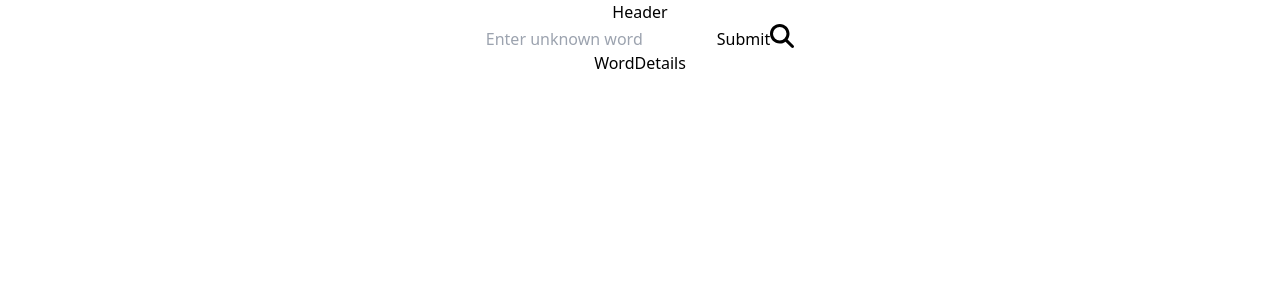
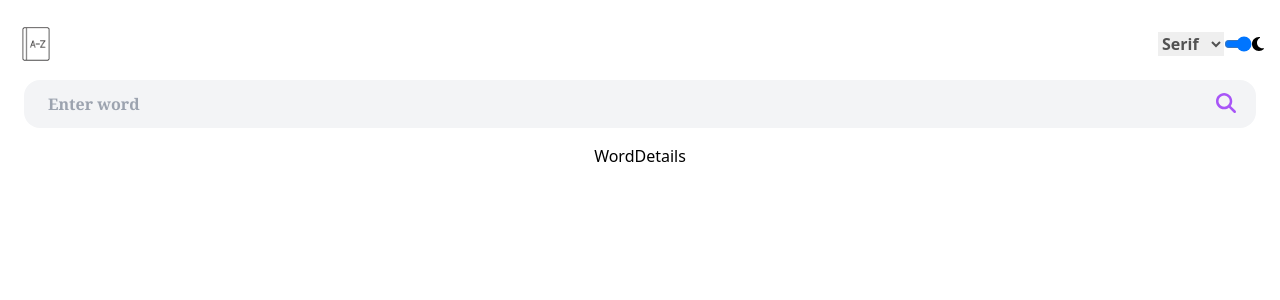
Before and after one commit to Sonny3fingers/dictionary-web-app, a React (Create React App) app: page / in a window 1280 px wide. Shown: the top 300 px of the page. Built offline with nearby package versions, Linux system fonts and the light colour scheme.

Commit message:
Added header component logo and form

```diff
--- a/src/App.js
+++ b/src/App.js
@@ -4,7 +4,7 @@ import WordDetails from "./components/WordDetails";
 
 function App() {
   return (
-    <div className="flex flex-col justify-center items-center">
+    <div className="flex flex-col justify-center items-center px-4 py-6">
       <Header />
       <WordForm />
       <WordDetails />
--- a/src/components/Header.jsx
+++ b/src/components/Header.jsx
@@ -1,9 +1,37 @@
 import React from "react";
+import logoIcon from "../assets/png/dictionaryLogo.png";
+import { FontAwesomeIcon } from "@fortawesome/react-fontawesome";
+import { faMoon } from "@fortawesome/free-solid-svg-icons";
 
 function Header() {
   return (
-    <div>
-      <h1>Header</h1>
+    <div className="w-full flex items-center justify-between">
+      <div className="w-10 h-10">
+        <img src={logoIcon} alt="logo" />
+      </div>
+      <div className="flex">
+        <form className="flex items-center">
+          <select
+            name="font"
+            id="font"
+            className="font-bold text-neutral-600 border-0 outline-none"
+          >
+            <option value="Serif">Serif</option>
+            <option value="Sans">Sans</option>
+            <option value="Mono">Mono</option>
+          </select>
+          <input
+            type="range"
+            min="0"
+            max="1"
+            className="w-7 h-full text-gray-500"
+          />
+          <span>
+            <FontAwesomeIcon icon={faMoon} className="" />
+          </span>
+        </form>
+        {/* <form className="w-4"></form> */}
+      </div>
     </div>
   );
 }
--- a/src/components/WordForm.jsx
+++ b/src/components/WordForm.jsx
@@ -18,9 +18,13 @@ function WordForm() {
   console.log(errors);
 
   return (
-    <div>
-      <form onSubmit={handleSubmit(onSubmit)}>
+    <div className="w-full py-4">
+      <form
+        onSubmit={handleSubmit(onSubmit)}
+        className="flex bg-gray-100 px-4 py-1 mx-2 rounded-2xl"
+      >
         <input
+          className="flex-1 bg-inherit p-2 border-0 outline-none font-extrabold font-serif text-base text-neutral-700"
           type="text"
           {...register("word", {
             required: "This is required",
@@ -29,13 +33,15 @@ function WordForm() {
               message: "Searched word can not contain space or numbers",
             },
           })}
-          placeholder="Enter unknown word"
+          placeholder="Enter word"
         />
-        <input type="submit"></input>
-        <FontAwesomeIcon
-          icon={faMagnifyingGlass}
-          className="text-2xl hover:text-blue-500"
-        />
+        {/* <input type="submit"></input> */}
+        <button type="submit" className="px-1">
+          <FontAwesomeIcon
+            icon={faMagnifyingGlass}
+            className="text-xl text-purple-500 transition-all hover:text-blue-500"
+          />
+        </button>
         {errors.word && <p>{errors.word?.message}</p>}
       </form>
     </div>
```
Also changed, not shown: src/assets/png/dictionaryLogo.png (added).
